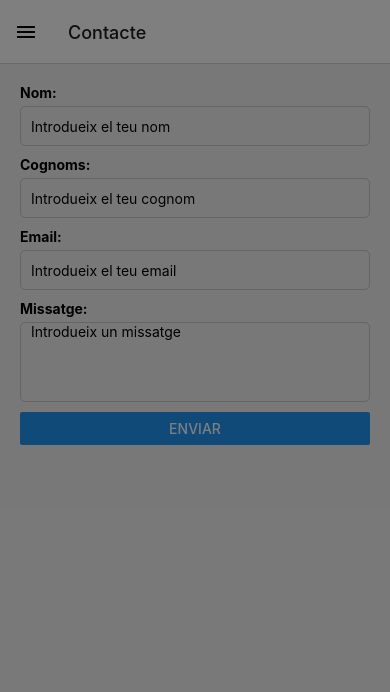
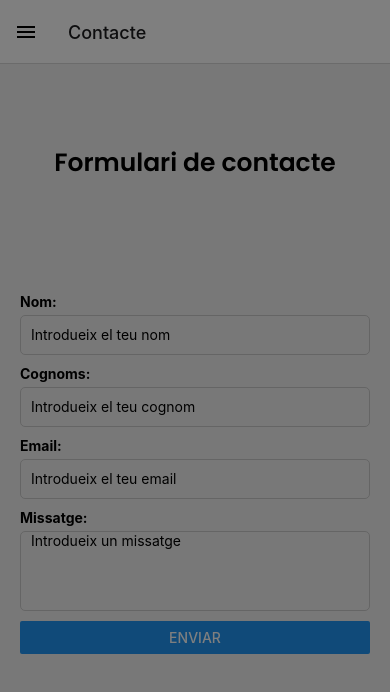
Before and after one commit to guibad22daw/GP2-Projecte2, a React Native app: screen /Contacte in a window 390 px wide. Shown: the top 692 px of the page. Built offline with nearby package versions, Linux system fonts and the light colour scheme.

Commit message:
Actualizando contacto

```diff
--- a/components/Contacte/Contacte.js
+++ b/components/Contacte/Contacte.js
@@ -1,6 +1,7 @@
-import React, { useState } from 'react';
+import React, { useState, Fragment } from 'react';
 import { View, Text, TextInput, Button, StyleSheet } from 'react-native';
 import styles from './Styles';
+import { useFonts } from 'expo-font';
 
 export function Contacte ({ navigation }) {
   const [nom, setNom] = useState('');
@@ -15,8 +16,20 @@ export function Contacte ({ navigation }) {
     console.log('Missatge:', misstage);
   };
 
+  const [loaded] = useFonts({
+    Poppins: require('../../assets/fonts/Poppins-Regular.ttf'),
+    PoppinsMedium: require('../../assets/fonts/Poppins-Medium.ttf'),
+    PoppinsSemibold: require('../../assets/fonts/Poppins-SemiBold.ttf'),
+  });
+
+  if (!loaded) {
+    return null;
+  }
+
   return (
-    <View style={styles.container}>
+    <Fragment>
+      <Text style={styles.titol}>Formulari de contacte</Text>
+      <View style={styles.container}>
       <Text style={styles.label}>Nom:</Text>
       <TextInput
         style={styles.input}
@@ -48,5 +61,6 @@ export function Contacte ({ navigation }) {
       />
       <Button title="Enviar" onPress={handleSubmit} />
     </View>
+    </Fragment>
   );
 };
--- a/components/Contacte/Styles.js
+++ b/components/Contacte/Styles.js
@@ -3,6 +3,10 @@ import { StyleSheet } from 'react-native';
 const styles = StyleSheet.create({
     container: {
         padding: 20,
+        flex: 1,
+        justifyContent: 'center',
+        marginTop: -80,
+        fontFamily:'Poppins'
     },
     label: {
         marginBottom: 5,
@@ -19,6 +23,12 @@ const styles = StyleSheet.create({
     missatgeInput: {
         height: 80,
     },
+    titol: {
+        fontSize: 25,
+        textAlign: 'center',
+        marginTop: 80,
+        fontFamily:'PoppinsSemibold'
+    }
 });
 
 export default styles;
--- a/components/Inici/Styles.js
+++ b/components/Inici/Styles.js
@@ -4,8 +4,7 @@ const styles = StyleSheet.create({
   contenidor: {
     flex: 1,
     alignItems: 'center',
-    justifyContent: 'center',
-    backgroundColor: 'black',
+    justifyContent: 'center'
   },
   backgroundImage: {
     flex: 1,
```
